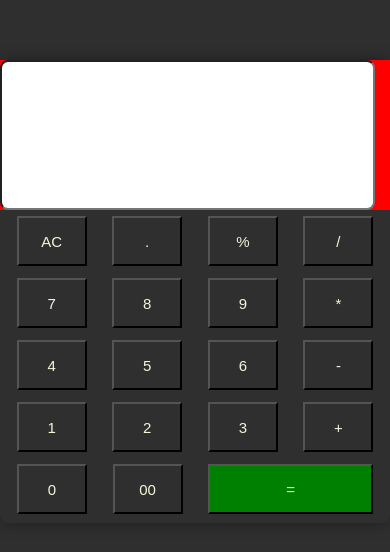
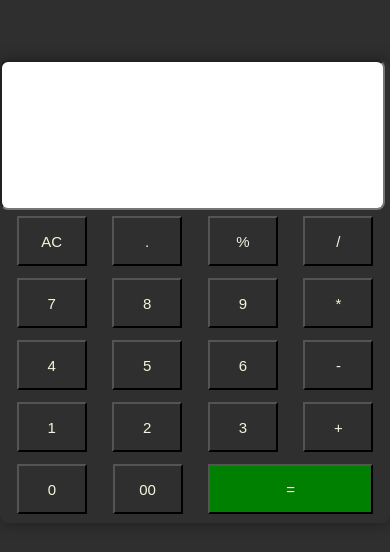
Before and after one commit to ItsRushi7/Calculator, a plain HTML site: page index.html in a window 390 px wide. Drawn offline with Linux system fonts and the light colour scheme.

Commit message:
chenges in width of input filed

```diff
--- a/style.css
+++ b/style.css
@@ -21,9 +21,7 @@ body {
     margin: 60px auto;
     padding-bottom: 3px;
 }
-.main{
-    background-color: red;
-}
+
 .main input {
     border-radius: 8px;
     background-color: white;
@@ -62,7 +60,7 @@ body {
 @media(max-width:500px) {
 
     .main input{
-        max-width: 375px;
+        max-width: 385px;
     }
 
     .first input,
```
